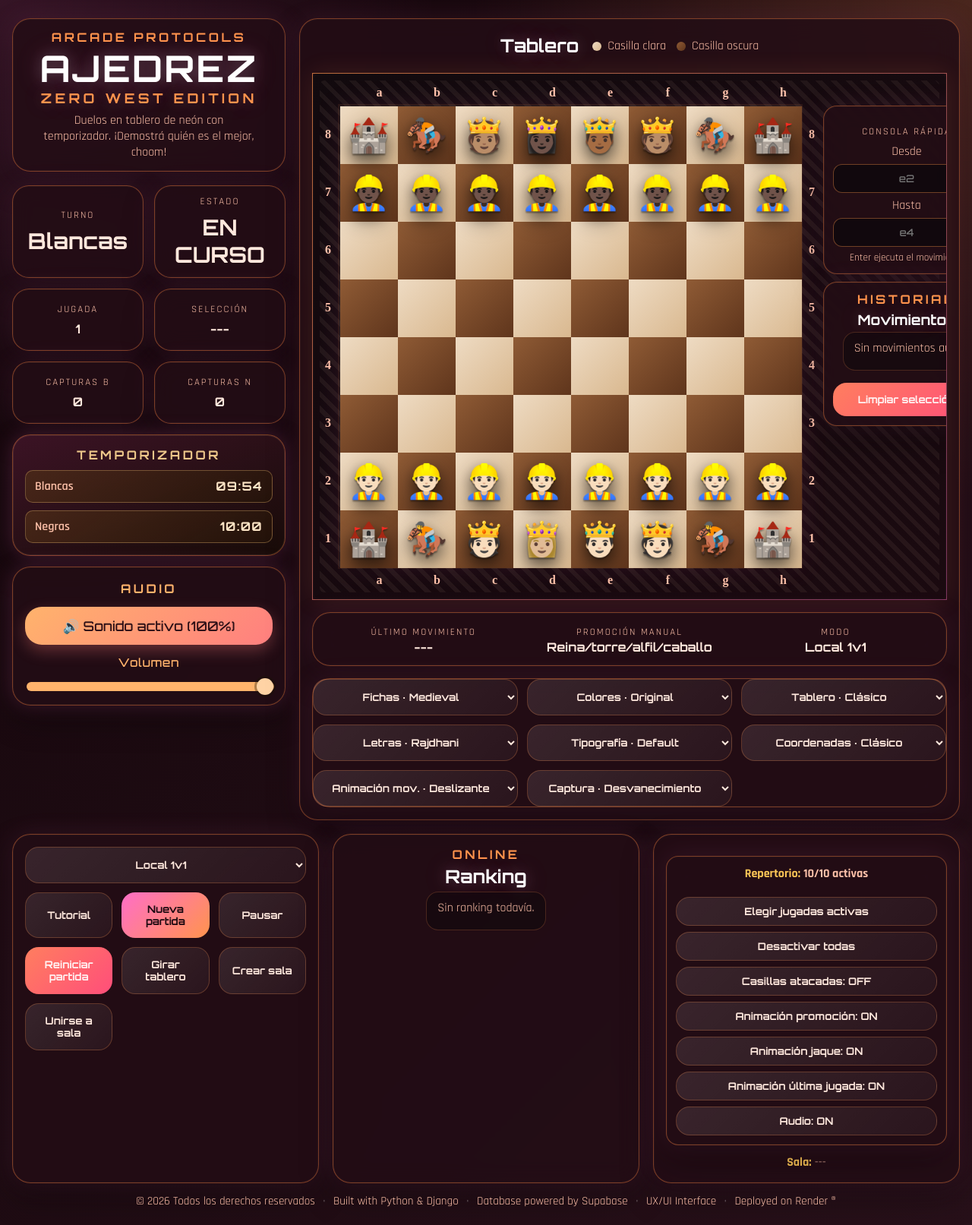
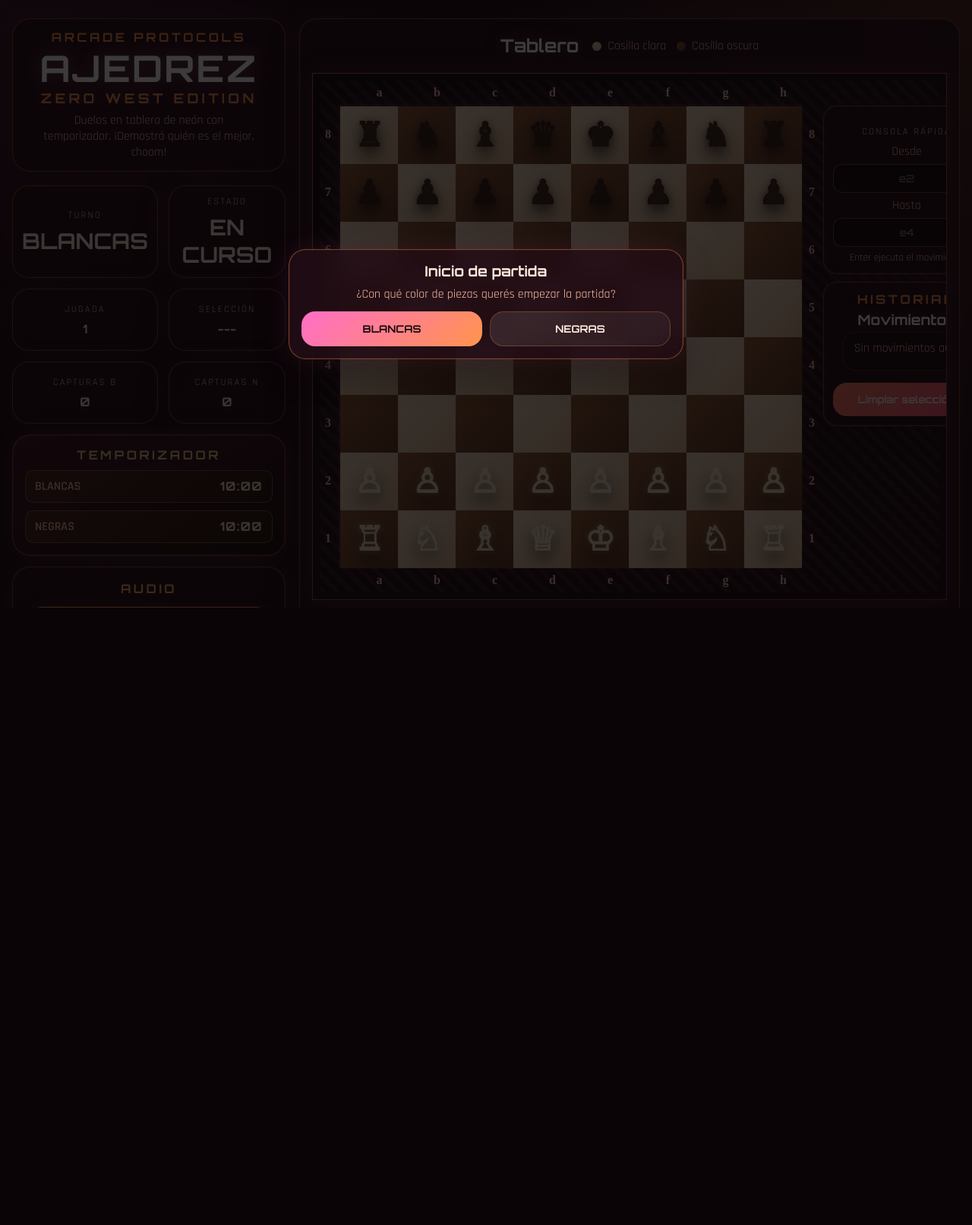
Before and after one commit to lu-developer476/Ajedrez, a Django app: page / in a window 1280 px wide. Shown: the whole page at 76% size. After the commit the page ends 800 px from the top, so only its background shows below. Run offline with Django 5.2, Linux system fonts and the light colour scheme; data that the repository does not hold is empty.

Commit message:
Adjust defaults UI and game start flow (#17)

```diff
--- a/core/static/core/css/styles.css
+++ b/core/static/core/css/styles.css
@@ -773,6 +773,17 @@ body {
 
 .cyber-modal p { margin: 0 0 12px; text-align: center; color: var(--muted); }
 
+
+.cyber-modal-centered h3,
+.cyber-modal-centered p,
+.cyber-modal-centered .tutorial-list p {
+  text-align: center;
+}
+
+.cyber-modal-centered .tutorial-list p {
+  margin-bottom: 12px;
+}
+
 .tutorial-list { max-height: 45vh; overflow: auto; padding-right: 4px; }
 .tutorial-list p { text-align: left; margin-bottom: 10px; }
 .tutorial-list span { color: var(--accent-3); font-weight: 700; }
@@ -999,6 +1010,20 @@ body {
 
 @media (max-width: 1120px) {
   .board-main-row { flex-wrap: wrap; }
+  .command-panel .mini-label {
+    font-size: 0.92rem;
+    letter-spacing: 0.22em;
+  }
+  .leaderboard-compact .leaderboard-header .eyebrow {
+    font-size: 0.78rem;
+    letter-spacing: 0.2em;
+  }
+  .leaderboard-compact .leaderboard-header h2 {
+    font-size: 1rem;
+  }
+  .leaderboard-compact .move-history {
+    max-height: 130px;
+  }
   .footer {
     justify-content: center;
     text-align: center;
--- a/core/static/core/js/game.js
+++ b/core/static/core/js/game.js
@@ -78,12 +78,12 @@ const TRAINING_VARIATIONS = [
 
 const TUTORIAL_ITEMS = [
   { title: 'Reglas', text: 'Jaque, jaque mate, tablas, enroque corto/largo, captura al paso, promoción y ahogado.' },
-  { title: 'Peón', text: 'Avanza 1 casilla (o 2 desde inicio), captura en diagonal y puede promocionar al llegar al final.' },
-  { title: 'Torre', text: 'Se mueve en líneas rectas (filas y columnas) todas las casillas libres.' },
-  { title: 'Alfil', text: 'Se mueve en diagonales, tantas casillas como estén disponibles.' },
-  { title: 'Caballo', text: 'Movimiento en L y puede saltar piezas.' },
-  { title: 'Dama', text: 'Combina movimientos de torre y alfil, con gran alcance.' },
-  { title: 'Rey', text: 'Avanza una casilla en cualquier dirección y puede enrocarse.' },
+  { title: 'Peón', text: 'Avanza 1 casilla (o 2 desde inicio), captura en diagonal y puede promocionar al llegar al final. Jugada ejemplo: e2 → e4 (avance doble inicial).' },
+  { title: 'Torre', text: 'Se mueve en líneas rectas (filas y columnas) todas las casillas libres. Jugada ejemplo: a1 → a4.' },
+  { title: 'Alfil', text: 'Se mueve en diagonales, tantas casillas como estén disponibles. Jugada ejemplo: c1 → g5.' },
+  { title: 'Caballo', text: 'Movimiento en L y puede saltar piezas. Jugada ejemplo: g1 → f3.' },
+  { title: 'Dama', text: 'Combina movimientos de torre y alfil, con gran alcance. Jugada ejemplo: d1 → h5.' },
+  { title: 'Rey', text: 'Avanza una casilla en cualquier dirección y puede enrocarse. Jugada ejemplo: e1 → g1 (enroque corto).' },
 ];
 
 const PIECE_SETS = {
@@ -112,7 +112,7 @@ let audioCtx = null;
 let masterGain = null;
 let volume = 1;
 let aiLevel = 3;
-let pieceTheme = 'humano';
+let pieceTheme = 'retro';
 let pieceColorTheme = 'original';
 let boardTheme = 'classic';
 let fontTheme = 'rajdhani';
@@ -124,13 +124,14 @@ let isPaused = false;
 let audioEnabled = true;
 let showAttackedSquares = false;
 let coordinateStyle = 'clasico';
-let moveAnimationStyle = 'deslizante';
+let moveAnimationStyle = 'instantanea';
 let captureAnimationStyle = 'desvanecimiento';
-let enablePromotionAnimation = true;
-let enableCheckAnimation = true;
-let enableLastMoveAnimation = true;
+let enablePromotionAnimation = false;
+let enableCheckAnimation = false;
+let enableLastMoveAnimation = false;
 let highlightLastMove = null;
 let activeVariations = new Set(TRAINING_VARIATIONS);
+let waitingStartColor = true;
 
 function createInitialBoard() { return [['br','bn','bb','bq','bk','bb','bn','br'],['bp','bp','bp','bp','bp','bp','bp','bp'],[null,null,null,null,null,null,null,null],[null,null,null,null,null,null,null,null],[null,null,null,null,null,null,null,null],[null,null,null,null,null,null,null,null],['wp','wp','wp','wp','wp','wp','wp','wp'],['wr','wn','wb','wq','wk','wb','wn','wr']]; }
 function createState() { return { board: createInitialBoard(), turn: 'w', moveNumber: 1, history: [], captured: { w: [], b: [] }, lastMove: null, status: 'EN CURSO', captureFX: null, promotionFX: null }; }
@@ -155,7 +156,8 @@ function resetGame() {
   blackTimeLeft = 600;
   isPaused = false;
   highlightLastMove = null;
-  startTimerLoop();
+  if (waitingStartColor) stopTimerLoop();
+  else startTimerLoop();
   renderCoordinates();
   render();
 }
@@ -404,18 +406,12 @@ function updateVariationUI() {
 }
 
 async function openTutorialModal() {
-  closeCyberModal();
-  const backdrop = document.createElement('div');
-  backdrop.className = 'cyber-modal-backdrop';
-  backdrop.innerHTML = `
-    <div class="cyber-modal panel-glow" role="dialog" aria-modal="true">
-      <h3>Tutorial</h3>
-      <div class="tutorial-list">${TUTORIAL_ITEMS.map((item) => `<p><span>${item.title}:</span> ${item.text}</p>`).join('')}</div>
-      <div class="cyber-modal-actions">
-        <button type="button" class="btn primary" data-act="ok">Entendido</button>
-      </div>
-    </div>`;
-  document.body.appendChild(backdrop);
+  const backdrop = openCyberModal({
+    title: 'Tutorial',
+    className: 'cyber-modal-centered',
+    body: `<div class="tutorial-list">${TUTORIAL_ITEMS.map((item) => `<p><span>${item.title}:</span> ${item.text}</p>`).join('')}</div>`,
+    actions: '<button type="button" class="btn primary" data-act="ok">Entendido</button>',
+  });
   backdrop.querySelector('[data-act="ok"]').onclick = () => closeCyberModal();
   backdrop.addEventListener('click', (ev) => { if (ev.target === backdrop) closeCyberModal(); });
 }
@@ -467,7 +463,7 @@ function render() {
     const p = state.board[row][col];
     if (p) {
       const sp = document.createElement('span');
-      const sideLabel = p[0] === 'w' ? 'Blancas' : 'Negras';
+      const sideLabel = p[0] === 'w' ? 'BLANCAS' : 'NEGRAS';
       const pieceLabel = PIECE_NAMES[p[1]] || 'Ficha';
       sq.dataset.pieceName = `${pieceLabel} · ${sideLabel}`;
       sq.setAttribute('aria-label', `${pieceLabel} ${sideLabel} en ${algebraic(row, col)}`);
@@ -487,7 +483,7 @@ function render() {
     boardEl.appendChild(sq);
   }
 
-  turnIndicatorEl.textContent = state.turn === 'w' ? 'Blancas' : 'Negras';
+  turnIndicatorEl.textContent = state.turn === 'w' ? 'BLANCAS' : 'NEGRAS';
   statusTextEl.textContent = state.status;
   moveCounterEl.textContent = state.moveNumber;
   selectionLabelEl.textContent = selected ? algebraic(selected.row, selected.col) : '---';
@@ -537,22 +533,29 @@ function closeCyberModal() {
   if (backdrop) backdrop.remove();
 }
 
-function openCyberPrompt({ title, message, defaultValue = '' }) {
-  return new Promise((resolve) => {
+function openCyberModal({ title, body = '', actions = '', className = '' }) {
   closeCyberModal();
   const backdrop = document.createElement('div');
   backdrop.className = 'cyber-modal-backdrop';
   backdrop.innerHTML = `
-      <div class="cyber-modal panel-glow" role="dialog" aria-modal="true">
+    <div class="cyber-modal panel-glow ${className}" role="dialog" aria-modal="true">
       <h3>${title}</h3>
-        <p>${message}</p>
-        <input class="cyber-modal-input" type="text" value="${defaultValue}">
-        <div class="cyber-modal-actions">
-          <button type="button" class="btn secondary" data-act="cancel">Cancelar</button>
-          <button type="button" class="btn primary" data-act="ok">Aceptar</button>
-        </div>
+      ${body}
+      <div class="cyber-modal-actions">${actions}</div>
     </div>`;
   document.body.appendChild(backdrop);
+  return backdrop;
+}
+
+function openCyberPrompt({ title, message, defaultValue = '' }) {
+  return new Promise((resolve) => {
+    const backdrop = openCyberModal({
+      title,
+      body: `<p>${message}</p><input class="cyber-modal-input" type="text" value="${defaultValue}">`,
+      actions: `
+        <button type="button" class="btn secondary" data-act="cancel">Cancelar</button>
+        <button type="button" class="btn primary" data-act="ok">Aceptar</button>`,
+    });
     const input = backdrop.querySelector('.cyber-modal-input');
     const finalize = (value) => { closeCyberModal(); resolve(value); };
     backdrop.querySelector('[data-act="cancel"]').onclick = () => finalize(null);
@@ -569,19 +572,13 @@ function openCyberPrompt({ title, message, defaultValue = '' }) {
 
 function openCyberConfirm(message) {
   return new Promise((resolve) => {
-    closeCyberModal();
-    const backdrop = document.createElement('div');
-    backdrop.className = 'cyber-modal-backdrop';
-    backdrop.innerHTML = `
-      <div class="cyber-modal panel-glow" role="dialog" aria-modal="true">
-        <h3>Confirmación</h3>
-        <p>${message}</p>
-        <div class="cyber-modal-actions">
+    const backdrop = openCyberModal({
+      title: 'Confirmación',
+      body: `<p>${message}</p>`,
+      actions: `
         <button type="button" class="btn secondary" data-act="cancel">Cancelar</button>
-          <button type="button" class="btn danger" data-act="ok">Confirmar</button>
-        </div>
-      </div>`;
-    document.body.appendChild(backdrop);
+        <button type="button" class="btn danger" data-act="ok">Confirmar</button>`,
+    });
     const finalize = (value) => { closeCyberModal(); resolve(value); };
     backdrop.querySelector('[data-act="cancel"]').onclick = () => finalize(false);
     backdrop.querySelector('[data-act="ok"]').onclick = () => finalize(true);
@@ -593,24 +590,17 @@ function openCyberConfirm(message) {
 
 function openPromotionSelector(color) {
   return new Promise((resolve) => {
-    closeCyberModal();
     const options = [
       { key: 'q', label: 'Reina' },
       { key: 'r', label: 'Torre' },
       { key: 'b', label: 'Alfil' },
       { key: 'n', label: 'Caballo' },
     ];
-    const backdrop = document.createElement('div');
-    backdrop.className = 'cyber-modal-backdrop';
-    backdrop.innerHTML = `
-      <div class="cyber-modal panel-glow" role="dialog" aria-modal="true">
-        <h3>Promoción de peón</h3>
-        <p>${color === 'w' ? 'Blancas' : 'Negras'}: elegí la pieza para promocionar.</p>
-        <div class="cyber-modal-actions">
-          ${options.map((opt) => `<button type="button" class="btn secondary" data-piece="${opt.key}">${opt.label}</button>`).join('')}
-        </div>
-      </div>`;
-    document.body.appendChild(backdrop);
+    const backdrop = openCyberModal({
+      title: 'Promoción de peón',
+      body: `<p>${color === 'w' ? 'BLANCAS' : 'NEGRAS'}: elegí la pieza para promocionar.</p>`,
+      actions: options.map((opt) => `<button type="button" class="btn secondary" data-piece="${opt.key}">${opt.label}</button>`).join(''),
+    });
     backdrop.querySelectorAll('[data-piece]').forEach((btn) => {
       btn.addEventListener('click', () => {
         const piece = btn.getAttribute('data-piece') || 'q';
@@ -623,7 +613,7 @@ function openPromotionSelector(color) {
 
 function clickSquare(row, col) {
   evaluateGameStatus();
-  if (isPaused || state.status.includes('JAQUE MATE') || state.status.includes('TIEMPO AGOTADO')) return;
+  if (waitingStartColor || isPaused || state.status.includes('JAQUE MATE') || state.status.includes('TIEMPO AGOTADO')) return;
   const piece = state.board[row][col];
   if (selected) {
     const chosen = legalMoves.find((m) => m.row === row && m.col === col);
@@ -657,7 +647,7 @@ async function makeMove(fr, fc, tr, tc, promotionChoice = null) {
     state.captured[piece[0]].push(target);
     state.captureFX = { row: tr, col: tc, piece: piece[1] };
   } else state.captureFX = null;
-  const sideText = piece[0] === 'w' ? 'Blancas' : 'Negras';
+  const sideText = piece[0] === 'w' ? 'BLANCAS' : 'NEGRAS';
   const pieceName = PIECE_NAMES[piece[1]] || 'Ficha';
   state.history.unshift(`${sideText}: ${pieceName} ${state.moveNumber}. ${algebraic(fr, fc)} → ${algebraic(tr, tc)}`);
   state.lastMove = `${algebraic(fr, fc)} → ${algebraic(tr, tc)}`;
@@ -712,16 +702,53 @@ async function pollOnline() {
 async function executeCoordinateMove() {
   const from = parseSquare(commandFromEl?.value || '');
   const to = parseSquare(commandToEl?.value || '');
-  if (!from || !to) return;
+  if (!from || !to || waitingStartColor) return;
   const piece = state.board[from.row][from.col];
   if (!piece || piece[0] !== state.turn) return;
   const moves = getLegalMoves(state.board, from.row, from.col);
   const chosen = moves.find((m) => m.row === to.row && m.col === to.col);
   if (!chosen) return;
-  if (isPaused || state.status.includes('JAQUE MATE') || state.status.includes('TIEMPO AGOTADO')) return;
+  if (waitingStartColor || isPaused || state.status.includes('JAQUE MATE') || state.status.includes('TIEMPO AGOTADO')) return;
   await makeMove(from.row, from.col, to.row, to.col, null);
   commandFromEl.value = '';
   commandToEl.value = '';
+}
+
+function setInitialBoardTurn(color) {
+  if (color === 'b') {
+    state.turn = 'b';
+    state.moveNumber = 1;
+  } else {
+    state.turn = 'w';
+  }
+}
+
+function askStartColor() {
+  return new Promise((resolve) => {
+    const backdrop = openCyberModal({
+      title: 'Inicio de partida',
+      className: 'cyber-modal-centered',
+      body: '<p>¿Con qué color de piezas querés empezar la partida?</p>',
+      actions: `
+        <button type="button" class="btn primary" data-color="w">BLANCAS</button>
+        <button type="button" class="btn secondary" data-color="b">NEGRAS</button>`,
+    });
+    const finish = (color) => {
+      closeCyberModal();
+      resolve(color);
+    };
+    backdrop.querySelectorAll('[data-color]').forEach((btn) => {
+      btn.addEventListener('click', () => finish(btn.getAttribute('data-color') || 'w'));
+    });
+  });
+}
+
+async function beginMatchFlow() {
+  const startingColor = await askStartColor();
+  setInitialBoardTurn(startingColor);
+  waitingStartColor = false;
+  startTimerLoop();
+  render();
 }
 
 modeSelectEl.onchange = () => {
@@ -737,7 +764,7 @@ if (boardThemeEl) boardThemeEl.onchange = () => { boardTheme = boardThemeEl.valu
 if (fontThemeEl) fontThemeEl.onchange = () => { fontTheme = fontThemeEl.value || 'rajdhani'; render(); };
 if (fontColorsEl) fontColorsEl.onchange = () => { fontColorTheme = fontColorsEl.value || 'default'; render(); };
 if (coordinateStyleEl) coordinateStyleEl.onchange = () => { coordinateStyle = coordinateStyleEl.value || 'clasico'; renderCoordinates(); render(); };
-if (moveAnimationEl) moveAnimationEl.onchange = () => { moveAnimationStyle = moveAnimationEl.value || 'deslizante'; render(); };
+if (moveAnimationEl) moveAnimationEl.onchange = () => { moveAnimationStyle = moveAnimationEl.value || 'instantanea'; render(); };
 if (captureAnimationEl) captureAnimationEl.onchange = () => { captureAnimationStyle = captureAnimationEl.value || 'desvanecimiento'; render(); };
 
 onlineCreateBtn.onclick = async () => {
@@ -782,13 +809,13 @@ onlineJoinBtn.onclick = async () => {
 
 newGameBtn.onclick = async () => {
   const shouldReset = await openCyberConfirm('¿Iniciar una nueva partida?');
-  if (shouldReset) resetGame();
+  if (shouldReset) { waitingStartColor = true; resetGame(); beginMatchFlow(); }
 };
 
 if (restartGameBtn) {
   restartGameBtn.onclick = async () => {
     const shouldReset = await openCyberConfirm('¿Reiniciar partida y volver al estado inicial?');
-    if (shouldReset) resetGame();
+    if (shouldReset) { waitingStartColor = true; resetGame(); beginMatchFlow(); }
   };
 }
 
@@ -811,16 +838,20 @@ resetViewBtn.onclick = () => {
 
 if (openTutorialPanelBtnEl) openTutorialPanelBtnEl.onclick = () => openTutorialModal();
 if (openVariationsBtnEl) openVariationsBtnEl.onclick = () => configureVariations();
-if (toggleAllVariationsBtnEl) {
-  toggleAllVariationsBtnEl.onclick = () => {
+const variationButtons = [
+  [toggleAllVariationsBtnEl, () => {
     activeVariations = activeVariations.size === TRAINING_VARIATIONS.length ? new Set() : new Set(TRAINING_VARIATIONS);
     updateVariationUI();
-  };
-}
-if (toggleAttacksBtnEl) toggleAttacksBtnEl.onclick = () => { showAttackedSquares = !showAttackedSquares; render(); };
-if (togglePromotionAnimationBtnEl) togglePromotionAnimationBtnEl.onclick = () => { enablePromotionAnimation = !enablePromotionAnimation; render(); };
-if (toggleCheckAnimationBtnEl) toggleCheckAnimationBtnEl.onclick = () => { enableCheckAnimation = !enableCheckAnimation; render(); };
-if (toggleLastMoveAnimationBtnEl) toggleLastMoveAnimationBtnEl.onclick = () => { enableLastMoveAnimation = !enableLastMoveAnimation; render(); };
+  }],
+  [toggleAttacksBtnEl, () => { showAttackedSquares = !showAttackedSquares; render(); }],
+  [togglePromotionAnimationBtnEl, () => { enablePromotionAnimation = !enablePromotionAnimation; render(); }],
+  [toggleCheckAnimationBtnEl, () => { enableCheckAnimation = !enableCheckAnimation; render(); }],
+  [toggleLastMoveAnimationBtnEl, () => { enableLastMoveAnimation = !enableLastMoveAnimation; render(); }],
+];
+variationButtons.forEach(([btn, handler]) => {
+  if (!btn) return;
+  btn.onclick = handler;
+});
 if (toggleAudioBtnEl) {
   toggleAudioBtnEl.onclick = () => {
     audioEnabled = !audioEnabled;
@@ -865,6 +896,7 @@ updateVolumeUI();
 updateVariationUI();
 updateBoardLegendDots();
 resetGame();
+beginMatchFlow();
 loadRanking();
 
 
--- a/core/templates/core/index.html
+++ b/core/templates/core/index.html
@@ -22,7 +22,7 @@
         <p class="tagline">Duelos en tablero de neón con temporizador. ¡Demostrá quién es el mejor, choom!</p>
       </div>
       <div class="stats-grid">
-        <article class="stat-card panel-glow"><span class="stat-label">TURNO</span><strong id="turn-indicator">Blancas</strong></article>
+        <article class="stat-card panel-glow"><span class="stat-label">TURNO</span><strong id="turn-indicator">BLANCAS</strong></article>
         <article class="stat-card panel-glow"><span class="stat-label">ESTADO</span><strong id="status-text">EN CURSO</strong></article>
         <article class="stat-card panel-glow small"><span class="stat-label">JUGADA</span><strong id="move-counter">1</strong></article>
         <article class="stat-card panel-glow small"><span class="stat-label">SELECCIÓN</span><strong id="selection-label">---</strong></article>
@@ -30,8 +30,8 @@
         <article class="stat-card panel-glow small"><span class="stat-label">CAPTURAS N</span><strong id="black-captures">0</strong></article>
         <article class="timer-panel panel-glow stat-level-card" aria-label="Temporizador de partida">
           <p class="eyebrow">Temporizador</p>
-          <div class="timer-row"><span>Blancas</span><strong id="white-timer">10:00</strong></div>
-          <div class="timer-row"><span>Negras</span><strong id="black-timer">10:00</strong></div>
+          <div class="timer-row"><span>BLANCAS</span><strong id="white-timer">10:00</strong></div>
+          <div class="timer-row"><span>NEGRAS</span><strong id="black-timer">10:00</strong></div>
         </article>
         <article class="audio-panel panel-glow stat-level-card" aria-label="Panel de sonido">
           <p class="eyebrow">Audio</p>
@@ -85,8 +85,8 @@
           <option value="5">IA Nivel 5 · Blackwall</option>
         </select>
         <select id="piece-theme" class="btn secondary" aria-label="Estilo de fichas">
-          <option value="retro">Fichas · Retro</option>
-          <option value="humano" selected>Fichas · Medieval</option>
+          <option value="retro" selected>Fichas · Retro</option>
+          <option value="humano">Fichas · Medieval</option>
           <option value="cyborg">Fichas · Cyborg</option>
         </select>
         <select id="piece-colors" class="btn secondary" aria-label="Paleta de color de fichas">
@@ -108,21 +108,21 @@
           <option value="cinzel">Letras · Cinzel</option>
         </select>
         <select id="font-colors" class="btn secondary" aria-label="Color de letras">
-          <option value="default" selected>Tipografía · Default</option>
+          <option value="default" selected>Tipografía · Clásico</option>
           <option value="warm">Tipografía · Cálida</option>
           <option value="ice">Tipografía · Ice</option>
           <option value="neon">Tipografía · Neón</option>
         </select>
         <select id="coordinate-style" class="btn secondary" aria-label="Estilo de coordenadas">
-          <option value="clasico" selected>Coordenadas · Clásico</option>
+          <option value="clasico" selected>Coordenadas · Clásica</option>
           <option value="minimalista">Coordenadas · Minimalista</option>
           <option value="integrado">Coordenadas · Integrado</option>
           <option value="futurista">Coordenadas · Futurista</option>
           <option value="entrenamiento">Coordenadas · Entrenamiento</option>
         </select>
-        <select id="move-animation" class="btn secondary" aria-label="Animación de movimiento">
-          <option value="instantanea">Animación mov. · Instantánea</option>
-          <option value="deslizante" selected>Animación mov. · Deslizante</option>
+        <select id="move-animation" class="btn secondary" aria-label="Animación">
+          <option value="instantanea" selected>Animación · Instantánea</option>
+          <option value="deslizante">Animación · Deslizante</option>
         </select>
         <select id="capture-animation" class="btn secondary" aria-label="Animación de captura">
           <option value="desvanecimiento" selected>Captura · Desvanecimiento</option>
@@ -153,9 +153,9 @@
           <button id="open-variations-btn" class="btn secondary" type="button">Elegir jugadas activas</button>
           <button id="toggle-all-variations-btn" class="btn secondary" type="button">Desactivar todas</button>
           <button id="toggle-attacks-btn" class="btn secondary" type="button">Casillas atacadas: OFF</button>
-          <button id="toggle-promotion-animation-btn" class="btn secondary" type="button">Animación promoción: ON</button>
-          <button id="toggle-check-animation-btn" class="btn secondary" type="button">Animación jaque: ON</button>
-          <button id="toggle-last-move-animation-btn" class="btn secondary" type="button">Animación última jugada: ON</button>
+          <button id="toggle-promotion-animation-btn" class="btn secondary" type="button">Animación promoción: OFF</button>
+          <button id="toggle-check-animation-btn" class="btn secondary" type="button">Animación jaque: OFF</button>
+          <button id="toggle-last-move-animation-btn" class="btn secondary" type="button">Animación última jugada: OFF</button>
           <button id="toggle-audio-btn" class="btn secondary" type="button">Audio: ON</button>
         </div>
         <p id="room-info"><span>Sala:</span> ---</p>
```
Lines whose indentation alone changed are shown as unchanged.
